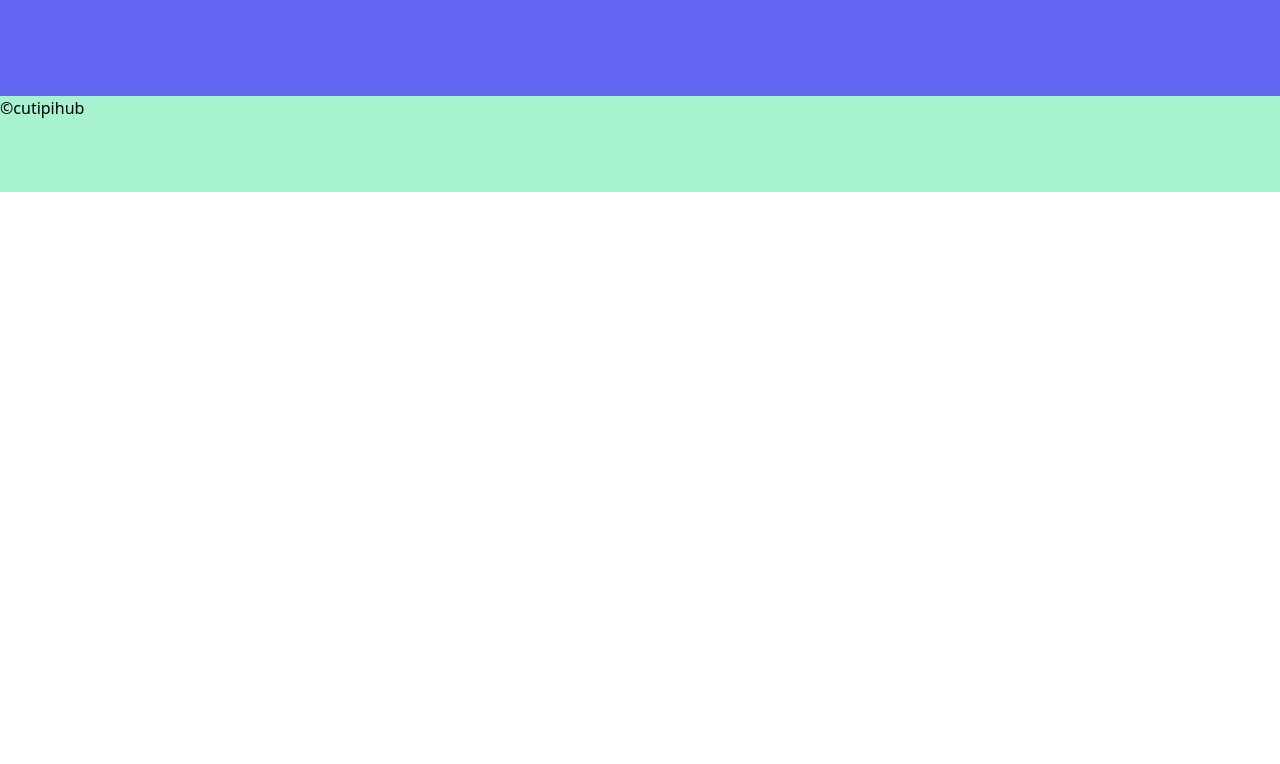
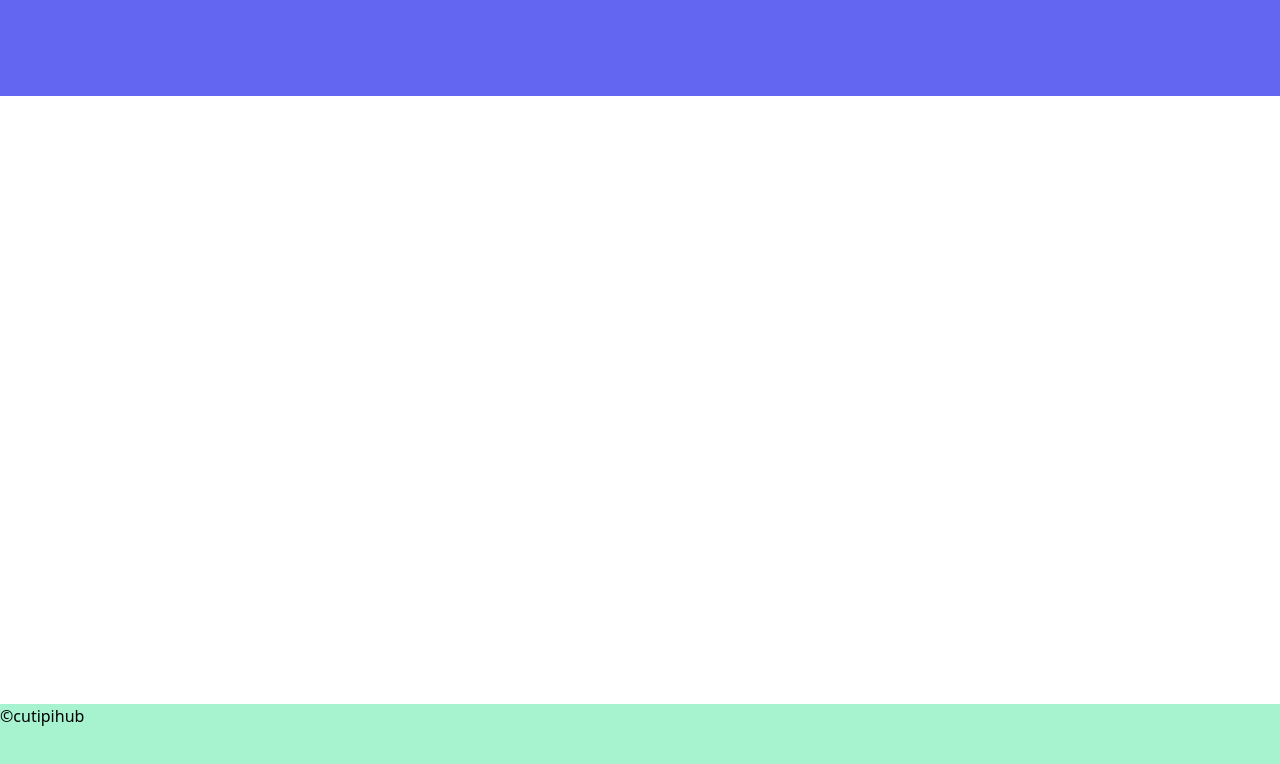
Before and after one commit to u-s-c-l/i-t-t-w-s-d, a React (Create React App) app: page / in a window 1280 px wide. Shown: the top 764 px of the page. Built offline with nearby package versions, Linux system fonts and the light colour scheme.

Commit message:
positioned footer

```diff
--- a/src/layout/Footer/index.js
+++ b/src/layout/Footer/index.js
@@ -3,7 +3,7 @@ import React from "react";
 const Footer = () => {
   return (
     <>
-      <div id="footer" className="bg-emerald-200 w-full h-24" >
+      <div id="footer" className="bg-emerald-200 absolute inset-x-0 bottom-0 w-full h-24" >
         <h3> ©cutipihub  </h3>
       </div>
 
```
